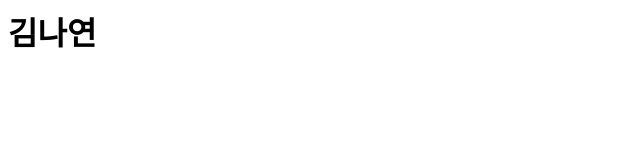
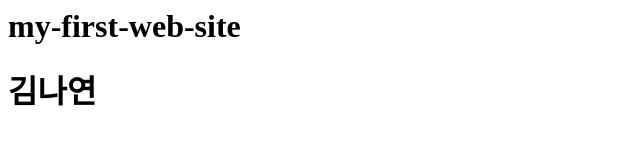
Before and after one commit to nyk01/my_first_web_site, a plain HTML site: page index.html in a window 1280 px wide. Shown: the whole page, without its empty margins (0-640 px from the left). Drawn offline with Linux system fonts and the light colour scheme.

Commit message:
Update index.html

```diff
--- a/index.html
+++ b/index.html
@@ -4,7 +4,8 @@
   </head>
 
   <body>
-    <h1>김나연<h1>
+    <h1>my-first-web-site<h1>
+    김나연
   </body>
 
 </html>
```
